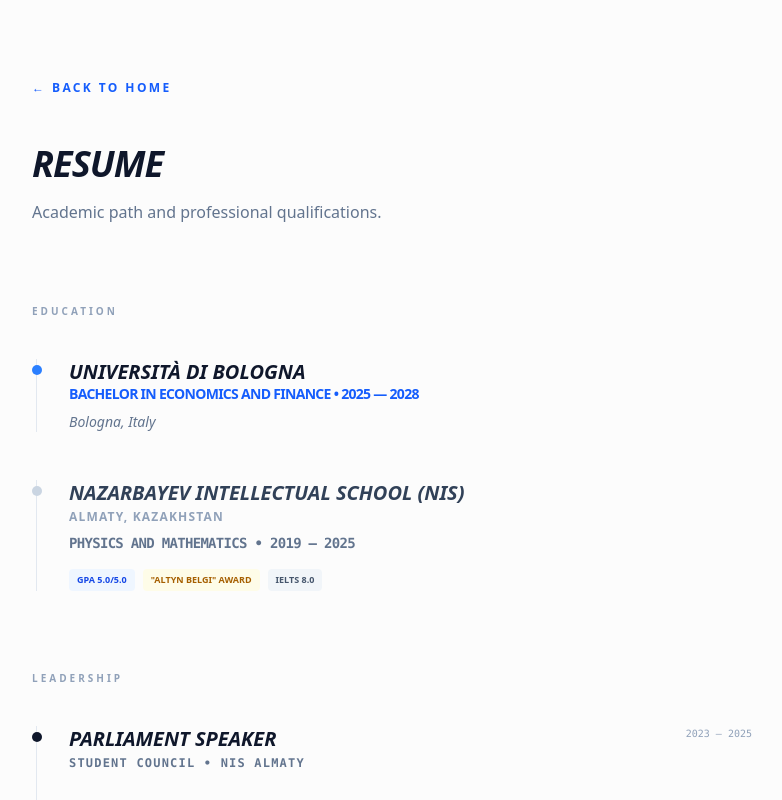
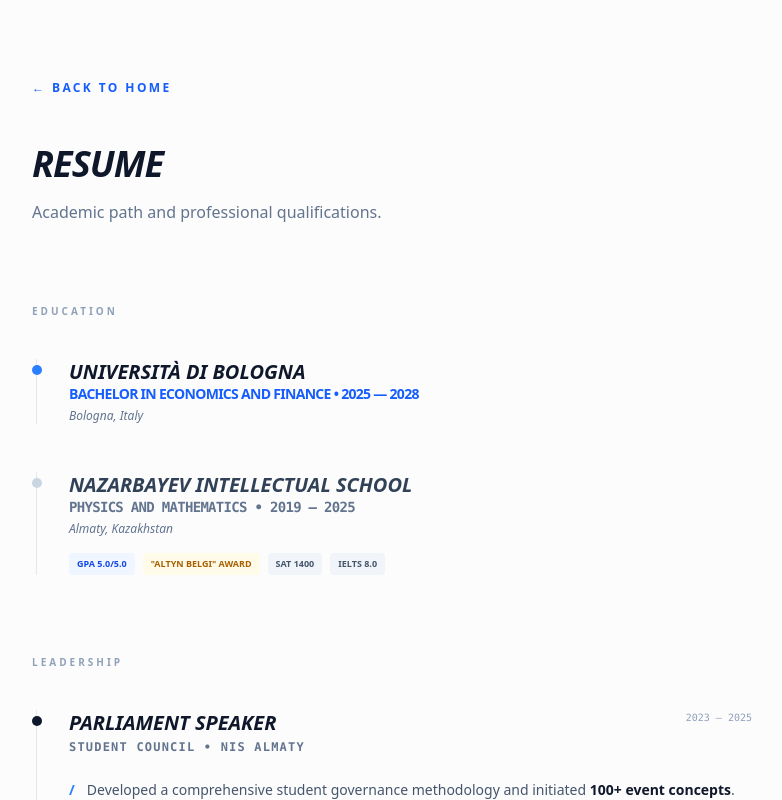
Before and after one commit to JuneiBrunei/jonyportfolio, a Next.js app: page /resume in a window 1280 px wide. Shown: the top 800 px of the page, without its empty margins (248-1030 px from the left). Built offline with nearby package versions, Linux system fonts and the light colour scheme.

Commit message:
fixed education consistency

```diff
--- a/app/resume/page.tsx
+++ b/app/resume/page.tsx
@@ -19,26 +19,31 @@
 <section className="mb-20">
   <h2 className="text-[10px] font-bold text-slate-400 uppercase tracking-[0.3em] mb-10">Education</h2>
   <div className="space-y-12">
+
+    {/* Università di Bologna */}
     <div className="relative border-l border-slate-200 pl-8 ml-1">
       <div className="absolute -left-[5px] top-1.5 w-2.5 h-2.5 rounded-full bg-blue-500"></div>
       <h3 className="text-xl font-bold uppercase italic leading-tight">Università di Bologna</h3>
-              <p className="text-sm font-bold text-blue-600 mb-2 tracking-tighter uppercase">Bachelor in Economics and Finance • 2025 — 2028</p>
-              <p className="text-slate-500 text-sm italic">Bologna, Italy</p>
+      <p className="text-sm font-bold text-blue-600 mb-1 tracking-tighter uppercase">Bachelor in Economics and Finance • 2025 — 2028</p>
+      <p className="text-slate-500 text-xs italic">Bologna, Italy</p>
     </div>
 
+    {/* NIS */}
     <div className="relative border-l border-slate-200 pl-8 ml-1">
       <div className="absolute -left-[5px] top-1.5 w-2.5 h-2.5 rounded-full bg-slate-300"></div>
-  <h3 className="text-xl font-bold uppercase italic leading-tight text-slate-700">Nazarbayev Intellectual School (NIS)</h3>
-  {/* Добавлена строка с локацией ниже */}
-  <p className="text-xs font-bold text-slate-400 uppercase tracking-widest mt-1">Almaty, Kazakhstan</p>
-  <p className="text-sm font-bold text-slate-500 mb-2 tracking-tighter uppercase font-mono mt-2">Physics and Mathematics • 2019 — 2025</p>
+      <h3 className="text-xl font-bold uppercase italic leading-tight text-slate-700">Nazarbayev Intellectual School</h3>
+      <p className="text-sm font-bold text-slate-500 mb-1 tracking-tighter uppercase font-mono">Physics and Mathematics • 2019 — 2025</p>
+      <p className="text-slate-500 text-xs italic mb-4">Almaty, Kazakhstan</p>
 
-  <div className="flex flex-wrap gap-2 mt-4">
+      {/* Твои плашки с результатами теперь аккуратно снизу */}
+      <div className="flex flex-wrap gap-2">
         <span className="text-[9px] font-bold px-2 py-1 bg-blue-50 text-blue-700 rounded uppercase">GPA 5.0/5.0</span>
-    <span className="text-[9px] font-bold px-2 py-1 bg-yellow-50 text-yellow-700 rounded uppercase text-balance">"Altyn Belgi" Award</span>
+        <span className="text-[9px] font-bold px-2 py-1 bg-yellow-50 text-yellow-700 rounded uppercase">"Altyn Belgi" Award</span>
+        <span className="text-[9px] font-bold px-2 py-1 bg-slate-100 text-slate-600 rounded uppercase">SAT 1400</span>
         <span className="text-[9px] font-bold px-2 py-1 bg-slate-100 text-slate-600 rounded uppercase">IELTS 8.0</span>
       </div>
     </div>
+
   </div>
 </section>
 
```
Lines whose indentation alone changed are shown as unchanged.
